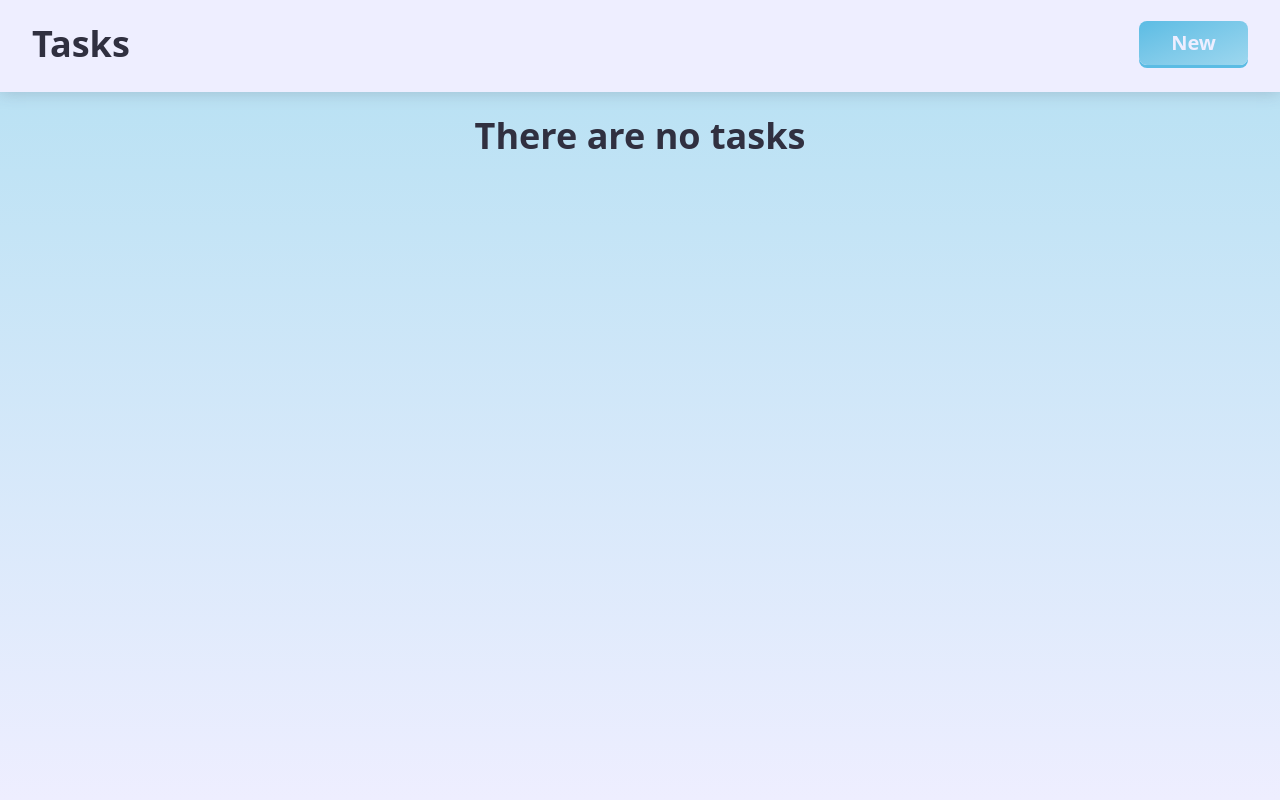
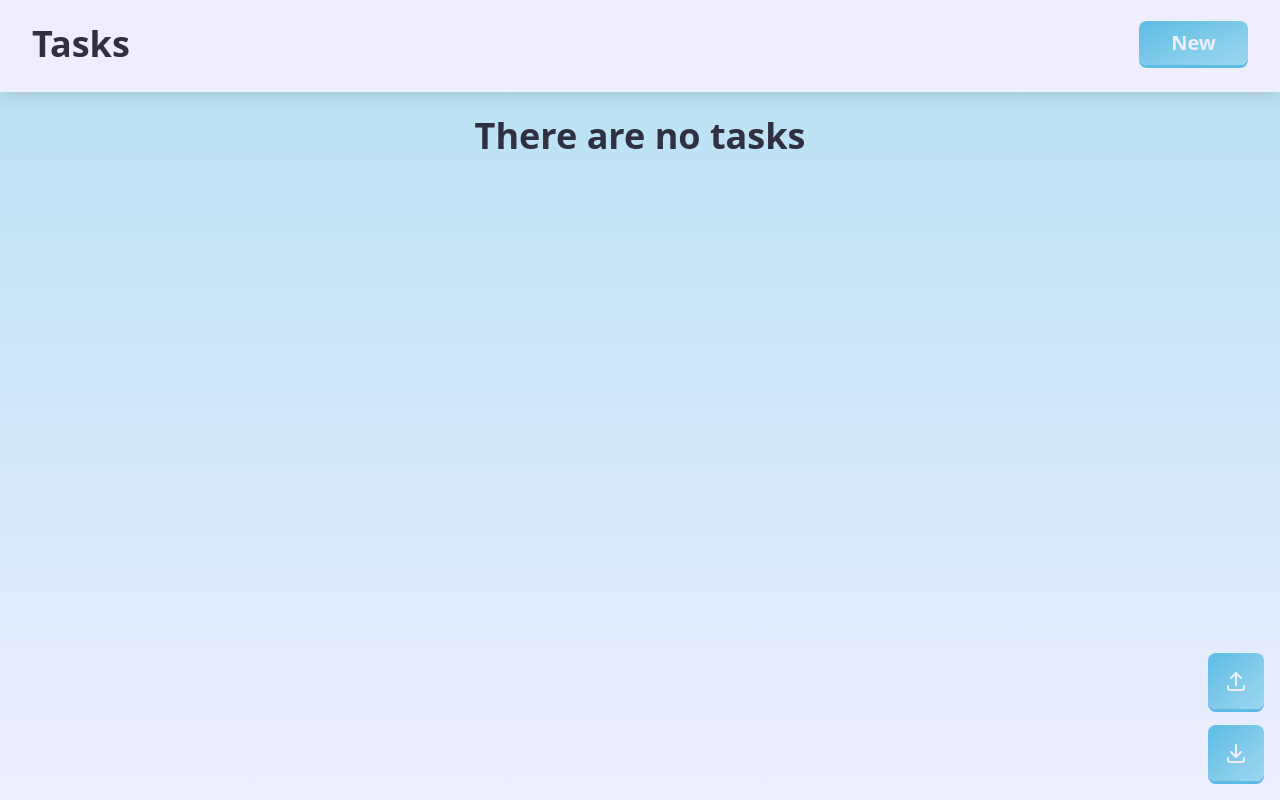
Before and after one commit to Davi-1903/ToDoList, a React app: page / in a window 1280 px wide. Built offline with nearby package versions, Linux system fonts and the light colour scheme; the HTML template or start-up script is replaced by a standard one.

Commit message:
feat: adicionar funcionalidade de copiar e colar tasks pela área de transferência

```diff
--- a/src/App.tsx
+++ b/src/App.tsx
@@ -1,4 +1,5 @@
 import { useEffect, useState } from 'react';
+import { IconDownload, IconUpload } from '@tabler/icons-react';
 import Header from './components/Header';
 import New from './components/New';
 import ListTasks from './components/ListTasks';
@@ -10,6 +11,26 @@ export default function App() {
         const storage = localStorage.getItem('tasks');
         return storage ? JSON.parse(storage) : [];
     });
+
+    async function copyTasks(): Promise<void> {
+        if (tasks.length === 0) return;
+
+        try {
+            await navigator.clipboard.writeText(JSON.stringify(tasks));
+            alert('Tasks copiadas para a área de transferencia');
+        } catch (err) {
+            console.error(err);
+        }
+    }
+
+    async function loadTasks(): Promise<void> {
+        try {
+            const tasks = await navigator.clipboard.readText();
+            if (tasks) setTasks(JSON.parse(tasks));
+        } catch (err) {
+            console.error(err);
+        }
+    }
 
     function addNewTask({ title, description }: addNewTaskParams): void {
         setTasks(prev => [
@@ -64,6 +85,14 @@ export default function App() {
             <Header setAddTask={setAddTask} />
             <main className='mx-auto max-w-6xl p-6'>
                 <ListTasks tasks={tasks} completTask={completTask} deleteTask={deleteTask} />
+                <article className='fixed right-4 bottom-4'>
+                    <button className='btn mb-4 block aspect-square p-4' onClick={loadTasks}>
+                        <IconUpload />
+                    </button>
+                    <button className='btn block aspect-square p-4' onClick={copyTasks}>
+                        <IconDownload />
+                    </button>
+                </article>
             </main>
         </div>
     );
--- a/src/globals.css
+++ b/src/globals.css
@@ -38,6 +38,7 @@
     }
 
     .wrapper {
+        position: relative;
         min-height: 100vh;
         background-image: linear-gradient(to bottom, var(--color-first-400), var(--secund-color));
     }
```
